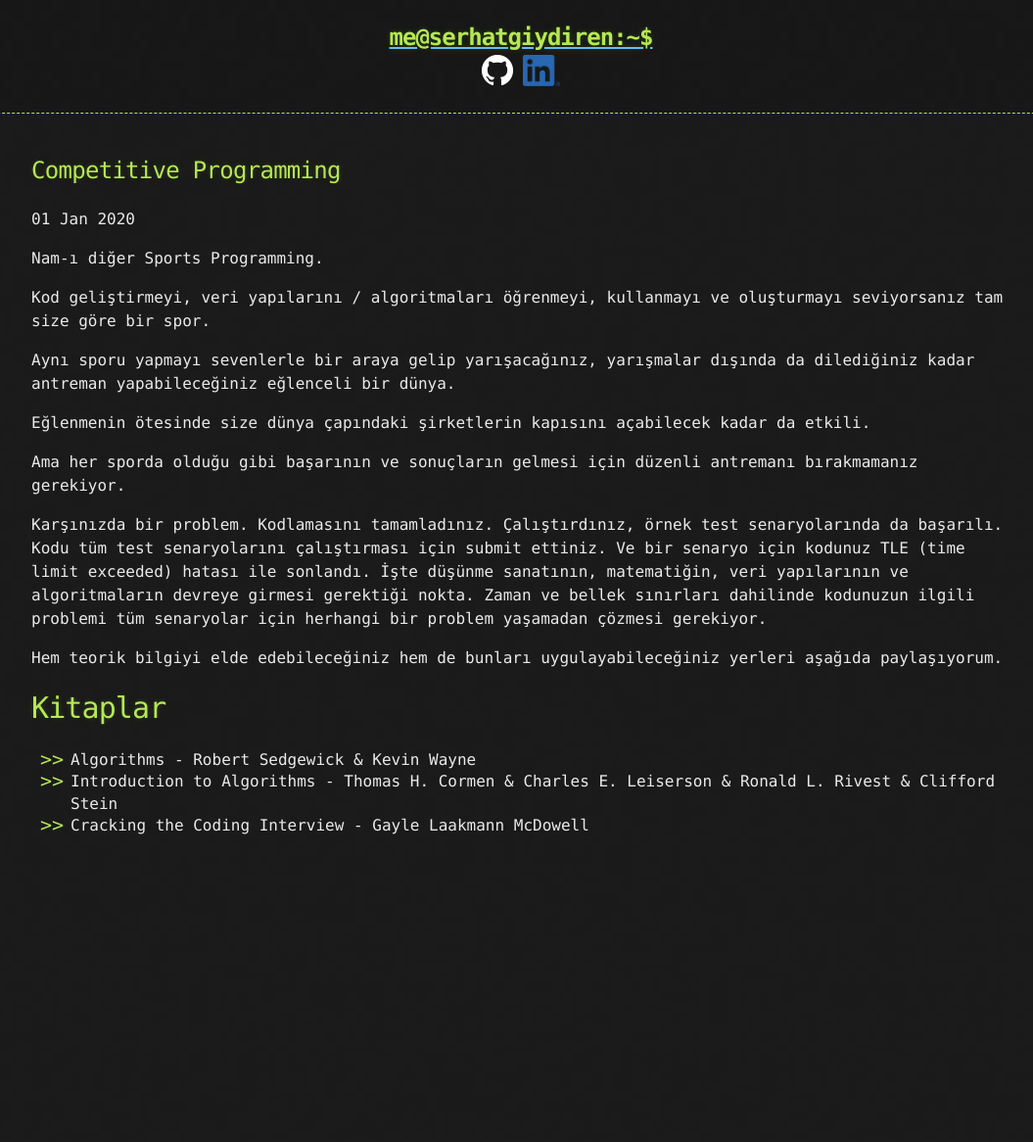
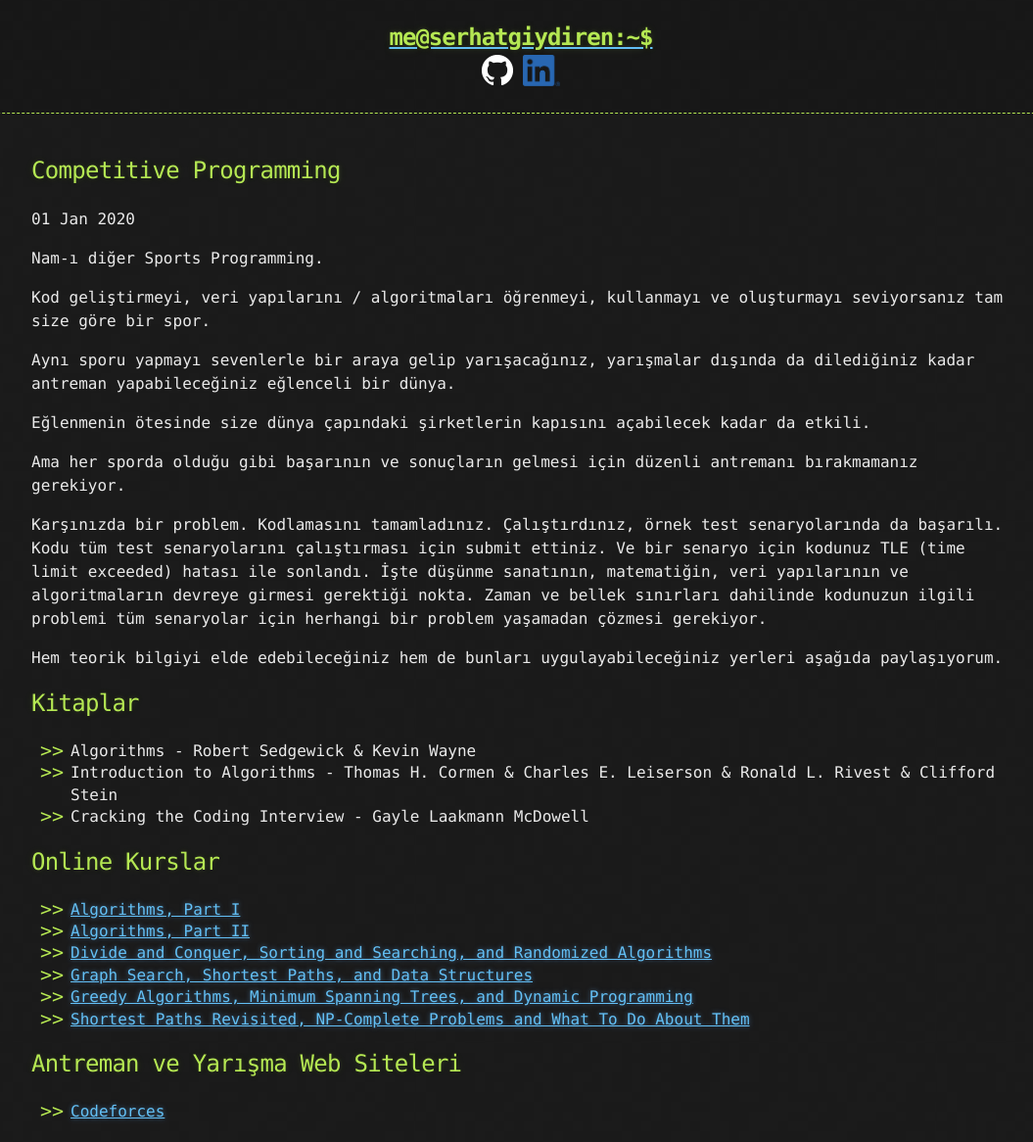
Before and after one commit to goodHunter27/serhatgiydiren.github.io, a Jekyll site: the page built from _posts/2020-01-01-competitive-programming.md, in a window 1280 px wide. Shown: the whole page at 98% size, without its empty margins (108-1163 px from the left). Built offline with Jekyll 4.4.1, drawn with Linux system fonts in a browser that asks for light colours; before the commit the page ends 900 px from its top, so only the background shows below that.

Commit message:
Update 2020-01-01-competitive-programming.md

```diff
--- a/_posts/2020-01-01-competitive-programming.md
+++ b/_posts/2020-01-01-competitive-programming.md
@@ -17,8 +17,21 @@ Karşınızda bir problem. Kodlamasını tamamladınız. Çalıştırdınız, ö
 
 Hem teorik bilgiyi elde edebileceğiniz hem de bunları uygulayabileceğiniz yerleri aşağıda paylaşıyorum.
 
-# Kitaplar
+## Kitaplar
 
 * Algorithms - Robert Sedgewick & Kevin Wayne
 * Introduction to Algorithms - Thomas H. Cormen & Charles E. Leiserson & Ronald L. Rivest & Clifford Stein
 * Cracking the Coding Interview - Gayle Laakmann McDowell
+
+## Online Kurslar
+
+* [Algorithms, Part I](https://www.coursera.org/learn/algorithms-part1)
+* [Algorithms, Part II](https://www.coursera.org/learn/algorithms-part2)
+* [Divide and Conquer, Sorting and Searching, and Randomized Algorithms](https://www.coursera.org/learn/algorithms-divide-conquer)
+* [Graph Search, Shortest Paths, and Data Structures](https://www.coursera.org/learn/algorithms-graphs-data-structures)
+* [Greedy Algorithms, Minimum Spanning Trees, and Dynamic Programming](https://www.coursera.org/learn/algorithms-greedy)
+* [Shortest Paths Revisited, NP-Complete Problems and What To Do About Them](https://www.coursera.org/learn/algorithms-npcomplete)
+
+## Antreman ve Yarışma Web Siteleri
+
+* [Codeforces](https://codeforces.com/)
```
